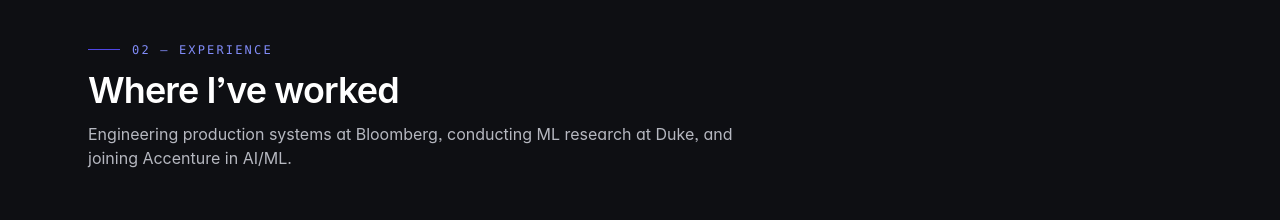
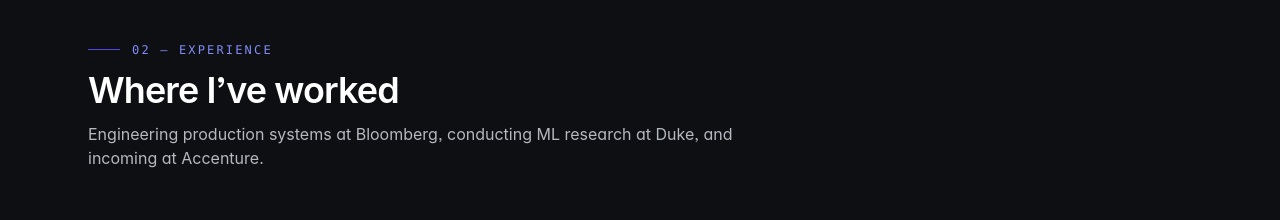
Before and after one commit to arjuntschand/arjuntschand.github.io, a React (Vite) app: page / in a window 1280 px wide. Shown: the part 1400-1620 px from the top of the page. Built offline with nearby package versions, Linux system fonts and the light colour scheme; a web font is replaced by a local one.

Commit message:
minor wording fixes

```diff
--- a/src/components/Experience.tsx
+++ b/src/components/Experience.tsx
@@ -17,7 +17,7 @@
         <SectionHeading
           eyebrow="02 — Experience"
           title="Where I’ve worked"
-          description="Engineering production systems at Bloomberg, conducting ML research at Duke, and joining Accenture in AI/ML."
+          description="Engineering production systems at Bloomberg, conducting ML research at Duke, and incoming at Accenture."
         />
 
         <motion.ol
--- a/src/components/Research.tsx
+++ b/src/components/Research.tsx
@@ -60,7 +60,7 @@
             <figure className="overflow-hidden rounded-xl border border-ink-200 bg-white shadow-sm dark:border-ink-700 dark:bg-ink-900/60">
               <img
                 src="/images/research-poster-2026.jpg"
-                alt="Arjun Tschand presenting GroupDRO research at Duke ECE Poster Session, Spring 2026"
+                alt="GroupDRO with Heterogeneous Feature Spaces research poster, Duke ECE Spring 2026"
                 loading="lazy"
                 decoding="async"
                 className="h-auto w-full object-cover"
@@ -136,7 +136,7 @@
           </motion.div>
         </motion.div>
 
-        {/* 2x2 problem/approach/alignment/optimization grid */}
+        {/* 2x2 problem / approach / optimization / impact grid */}
         <motion.div
           variants={stagger(0.06)}
           initial="hidden"
```
